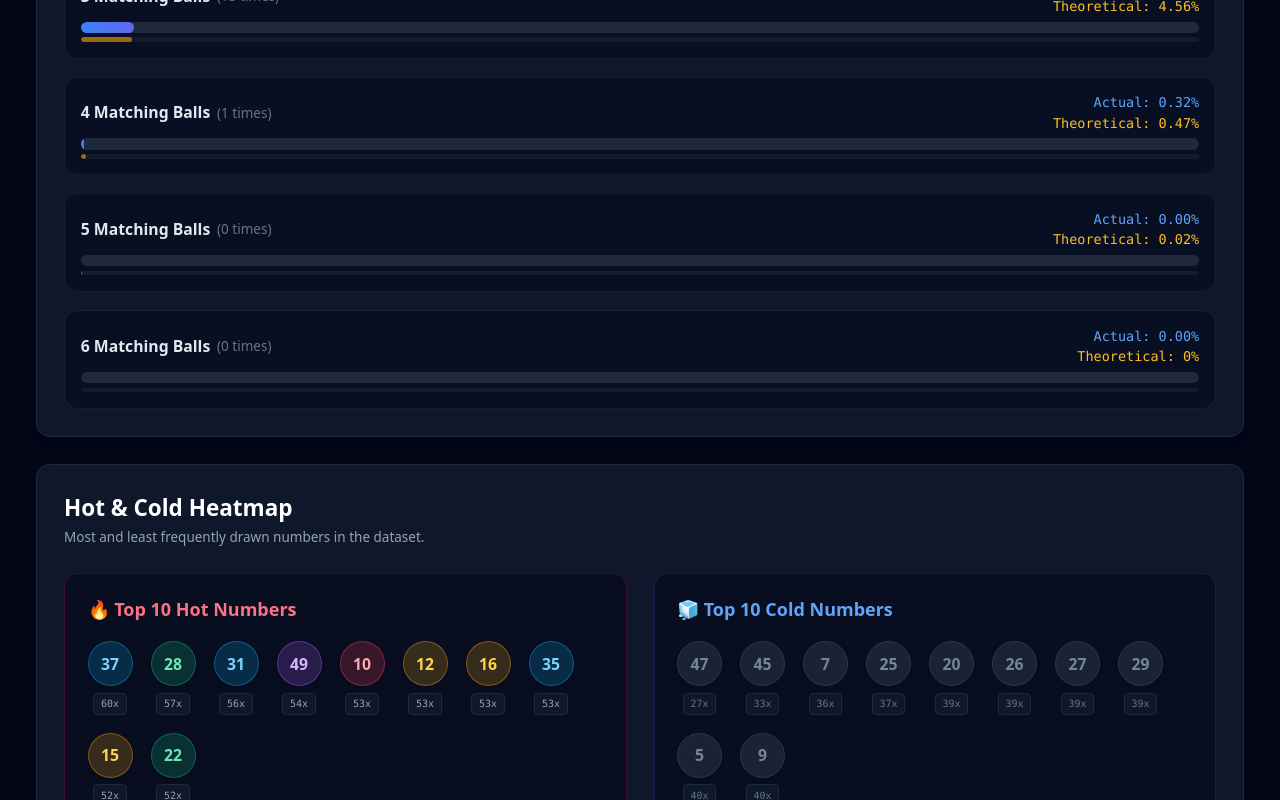
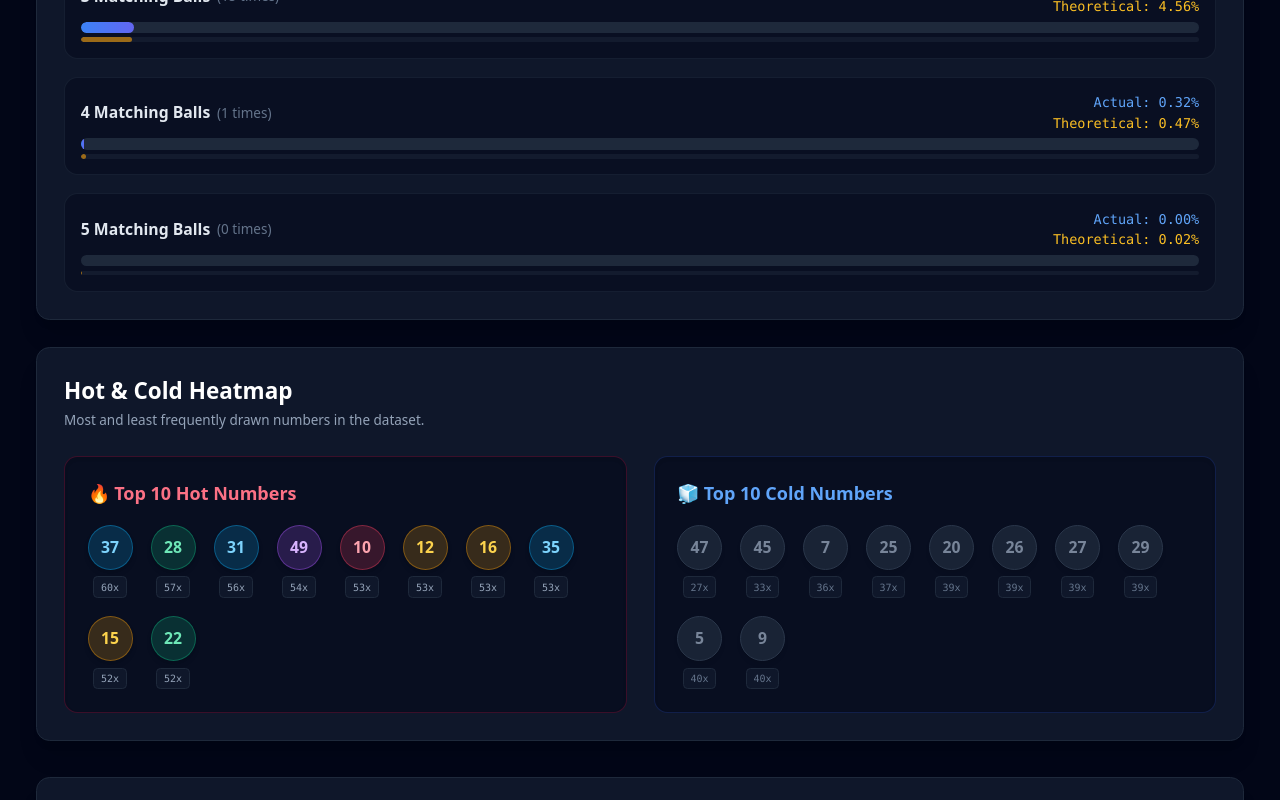
Before and after one commit to gelwuyl/toto-analyzer, a React (Vite) app: page / in a window 1280 px wide. Shown: the part 997-1797 px from the top of the page. Built offline with nearby package versions, Linux system fonts and the light colour scheme.

Commit message:
ui: drop 6-match row (Empirical + Past filter), expand card click area

```diff
--- a/src/TotoAnalyzer.jsx
+++ b/src/TotoAnalyzer.jsx
@@ -973,16 +973,17 @@ function TotoAnalyzerApp() {
               </div>
               <div className="space-y-4">
                 {datasetStats.distribution.map(({ matches, count, percentage }) => {
+                  if (matches === 6) return null; // 6-match between consecutive draws is not applicable
                   const theory = (includeBonus ? THEORETICAL_7 : THEORETICAL_6).find(t => t.matches === matches);
                   const theoryPct = theory ? theory.prob : 0;
                   return (
-                    <div key={matches} className="space-y-1.5 bg-slate-950/40 p-3.5 rounded-xl border border-slate-800/60">
+                    <div key={matches} onClick={() => handleSelectMatchFilter(matches)} className="space-y-1.5 bg-slate-950/40 p-3.5 rounded-xl border border-slate-800/60 hover:border-blue-500/50 hover:bg-slate-900/60 cursor-pointer transition">
                       <div className="flex justify-between items-center text-sm">
                         <div className="flex items-center gap-3">
-                          <button onClick={() => handleSelectMatchFilter(matches)} className="font-bold text-slate-200 hover:text-blue-400 transition flex items-center gap-1.5">
+                          <span className="font-bold text-slate-200 flex items-center gap-1.5">
                             <span>{matches} Matching Ball{matches !== 1 && 's'}</span>
                             <span className="text-xs text-slate-500 font-normal">({count} times)</span>
-                          </button>
+                          </span>
                         </div>
                         <div className="flex flex-col items-end text-xs gap-0.5">
                           <span className="text-blue-400 font-mono">Actual: {percentage.toFixed(2)}%</span>
@@ -1012,7 +1013,7 @@ function TotoAnalyzerApp() {
               <div className="flex items-center gap-1.5 flex-wrap w-full md:w-auto">
                 <span className="text-xs text-slate-400 mr-2 font-semibold uppercase">Filter Overlap:</span>
                 <button onClick={() => setSelectedMatchFilter(null)} className={`px-3 py-1.5 text-xs font-semibold rounded-lg transition ${selectedMatchFilter === null ? 'bg-blue-600 text-white shadow-lg shadow-blue-600/30' : 'bg-slate-800 text-slate-400 hover:text-slate-200'}`}>All ({datasetStats.total})</button>
-                {[0, 1, 2, 3, 4, 5, 6].map(num => (
+                {[0, 1, 2, 3, 4, 5].map(num => (
                   <button key={num} onClick={() => setSelectedMatchFilter(num)} className={`px-3 py-1.5 text-xs font-semibold rounded-lg transition ${selectedMatchFilter === num ? num === 3 ? 'bg-amber-500 text-slate-950 font-bold shadow-lg shadow-amber-500/30' : 'bg-blue-600 text-white shadow-lg shadow-blue-600/30' : 'bg-slate-800 text-slate-400 hover:text-slate-200'}`}>
                     {num} Match{num !== 1 && 'es'} ({datasetStats.counts[num] || 0})
                   </button>
```
